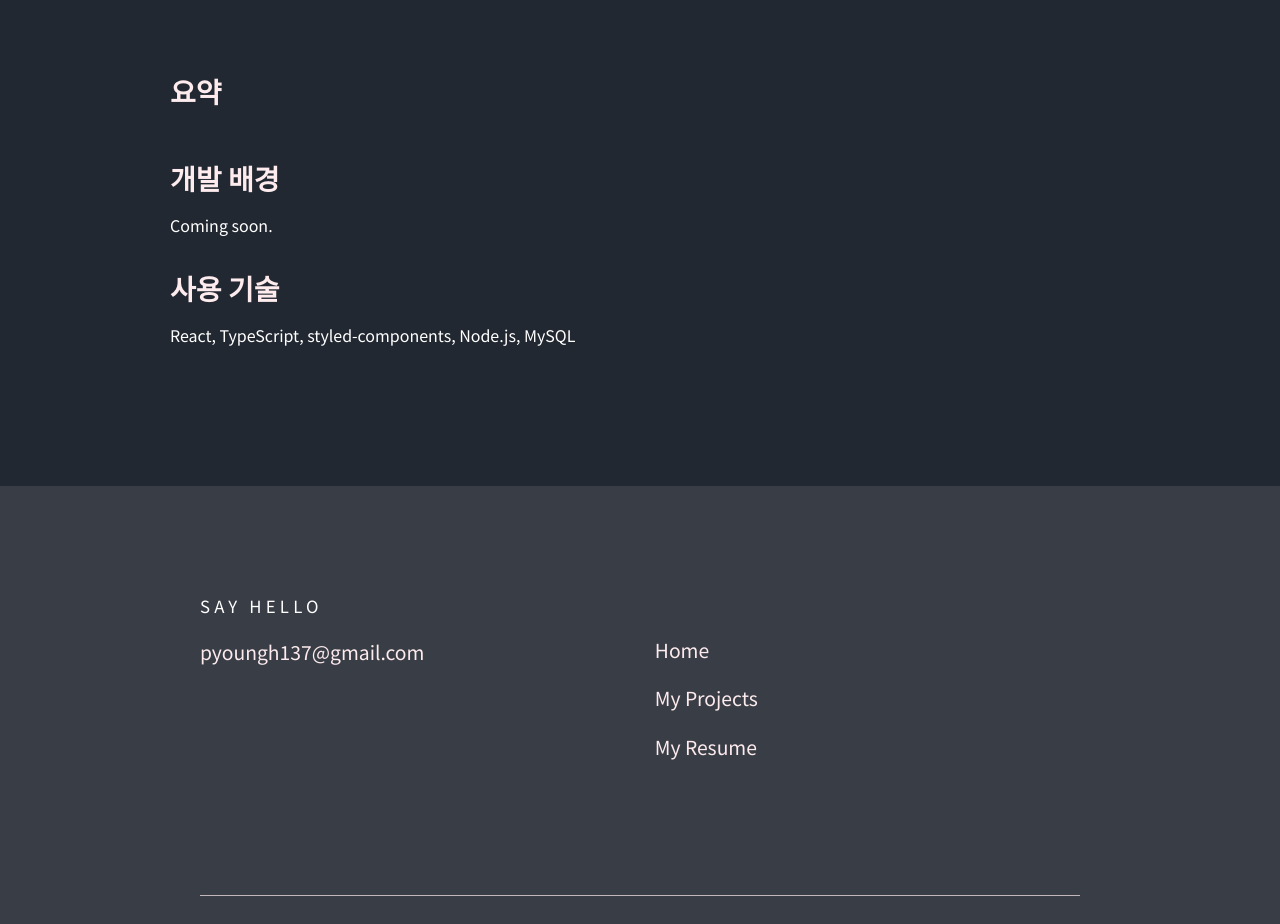
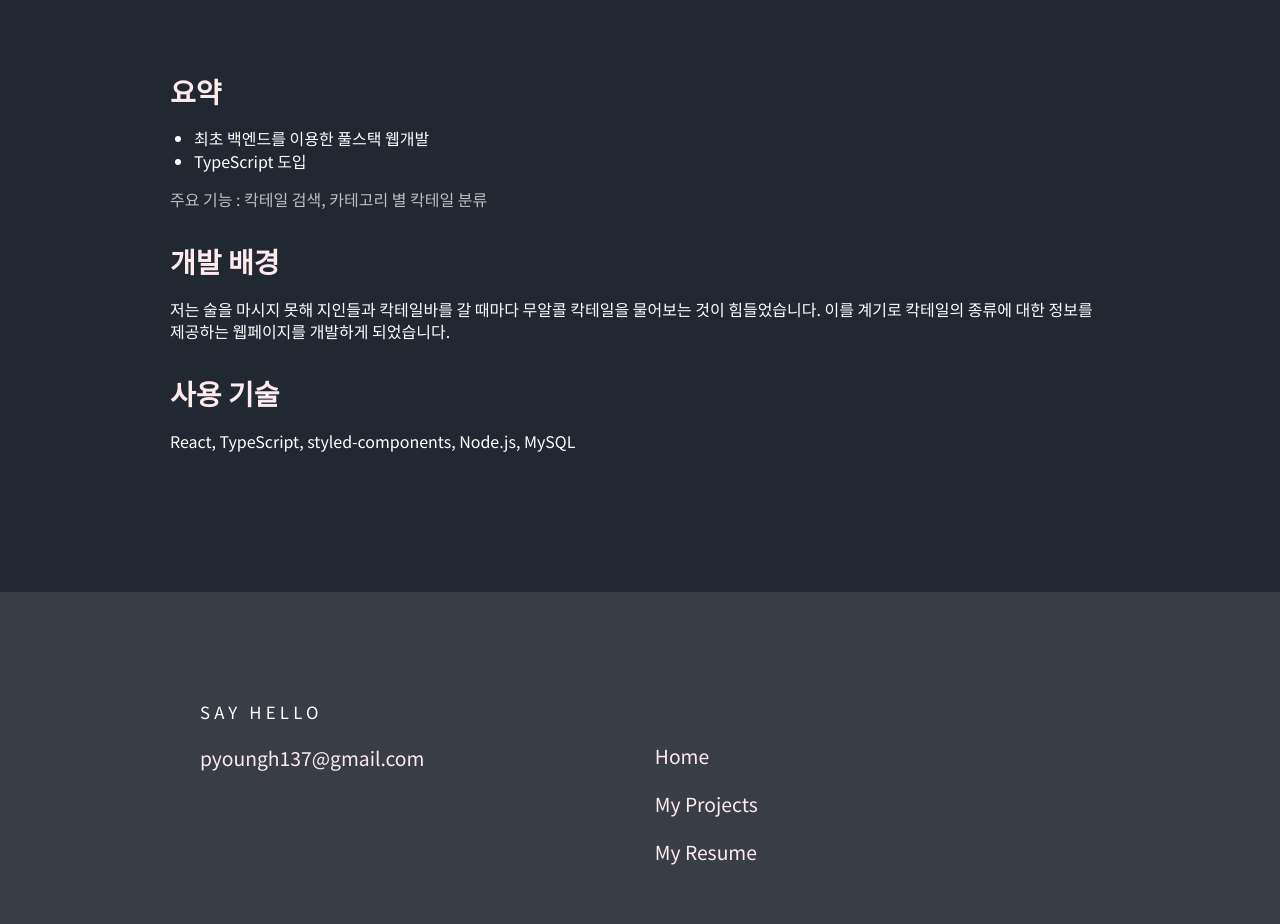
Before and after one commit to bbagbbagn2/PJH-Portfolio, a React (Create React App) app: page /project/drinkable in a window 1280 px wide. Shown: the part 960-1884 px from the top of the page. Built offline with nearby package versions, Linux system fonts and the light colour scheme.

Commit message:
projectData 글 수정

```diff
--- a/src/pages/project/data/projectData.ts
+++ b/src/pages/project/data/projectData.ts
@@ -40,6 +40,9 @@ export const projectsData: Project[] = [
       },
       { name: '최초 웹 개발 경험(HTML, CSS, JS, React)' },
       { name: '최초 협업 경험(Git, Notion)' },
+      {
+        name: 'styled-components를 활용하여 별도의 파일 없이 JS 파일 내에서 직접 스타일링',
+      },
       { name: '프론트엔드 분야에 본격적으로 도전하게 된 계기' },
     ],
     features: [
@@ -67,17 +70,12 @@ export const projectsData: Project[] = [
     images: PERSONAL_IMAGES,
     summaries: [
       { name: '구직 활동에 활용하기 위한 나만의 웹 포트폴리오 개발' },
-      { name: '최초 TypeScript 도입 프로젝트' },
     ],
     features: [
       '주요 기능 : 자기소개, 기술 스택, GitHub 링크, 이력서, 프로젝트 경험',
     ],
     background: [
-      `PJH-Portfolio는 웹 포트폴리오입니다. 다양한 템플릿을 이용해 포트폴리오를 만들 수 있지만, 저의 개발 실력을 통해 오로지 '나만 가지고 있는 포트폴리오'를 제작하고 싶었습니다. `,
-
-      'UI 설계와 프론트엔드 개발을 진행했습니다.',
-
-      'React, TypeScript를 사용해 개발을 진행했고, 다양한 custom Hook을 만들고 사용한 경험을 얻었습니다. ',
+      'React를 공부하기 시작하면서 개인 프로젝트 주제를 고민하다가, 웹 포트폴리오 제작이 가장 적합하다고 판단했습니다. React를 배우기 시작한 지 얼마 되지 않아 Git 컨벤션과 프로젝트 아키텍처 구조를 이해하는 데에도 많은 노력을 기울였습니다.',
     ],
     stack: [
       { name: 'React' },
@@ -94,6 +92,8 @@ export const projectsData: Project[] = [
     date: '2023.06 - 2023.07',
     title: 'notification',
     images: NOTIFICATION_IMAGES,
+    summaries: [{ name: '기존과 다른 새로운 기술 도입(Next.js, Prisma)' }],
+    features: ['주요 기능 : 검색, 글 작성/수정/삭제'],
     background: [],
     stack: [
       { name: 'Next.js' },
@@ -109,8 +109,14 @@ export const projectsData: Project[] = [
     date: '2023.03 - 2023.04',
     title: 'drinkable',
     images: null,
+    summaries: [
+      { name: '최초 백엔드를 이용한 풀스택 웹개발' },
+      { name: 'TypeScript 도입' },
+    ],
+    features: ['주요 기능 : 칵테일 검색, 카테고리 별 칵테일 분류'],
+
     background: [
-      'Coming soon.',
+      '저는 술을 마시지 못해 지인들과 칵테일바를 갈 때마다 무알콜 칵테일을 물어보는 것이 힘들었습니다. 이를 계기로 칵테일의 종류에 대한 정보를 제공하는 웹페이지를 개발하게 되었습니다.',
       // 'DRINKABLE은 칵테일의 종류에 대한 정보를 제공하는 웹 서비스입니다.',
       // '위 프로젝트는 TypeScript를 적용해보고, MySQL 데이터베이스 설계, Node.js와 같은 백엔드를 학습하기 위해 개발한 개인 프로젝트입니다.',
       // 'TypeScript, Node.js, MySQL을 이용해 프로젝트를 개발하면서 프론트엔드 지식을 향상시키는 동시에 백엔드에 대한 지식을 습득할 수 있었습니다.',
```
